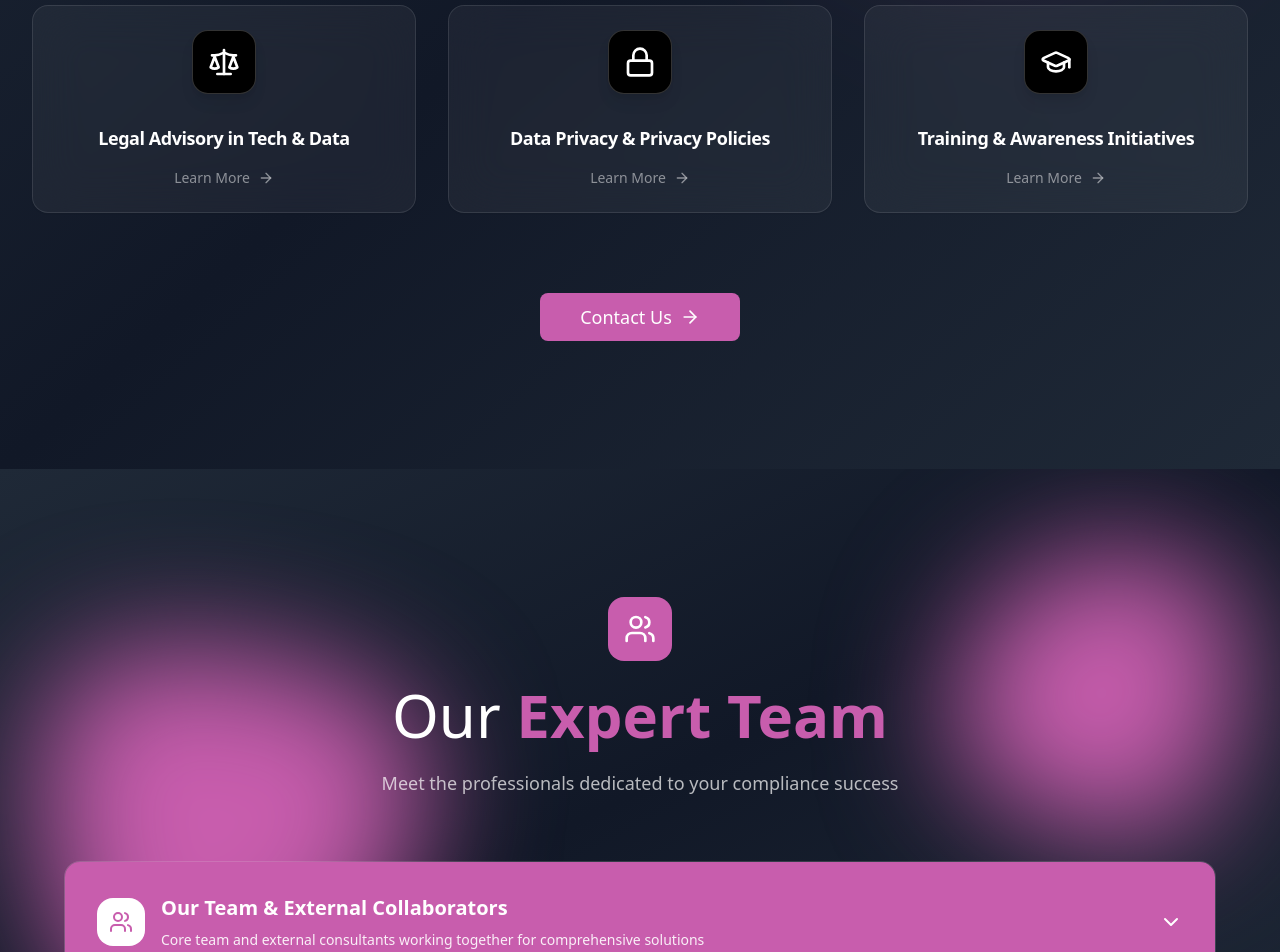
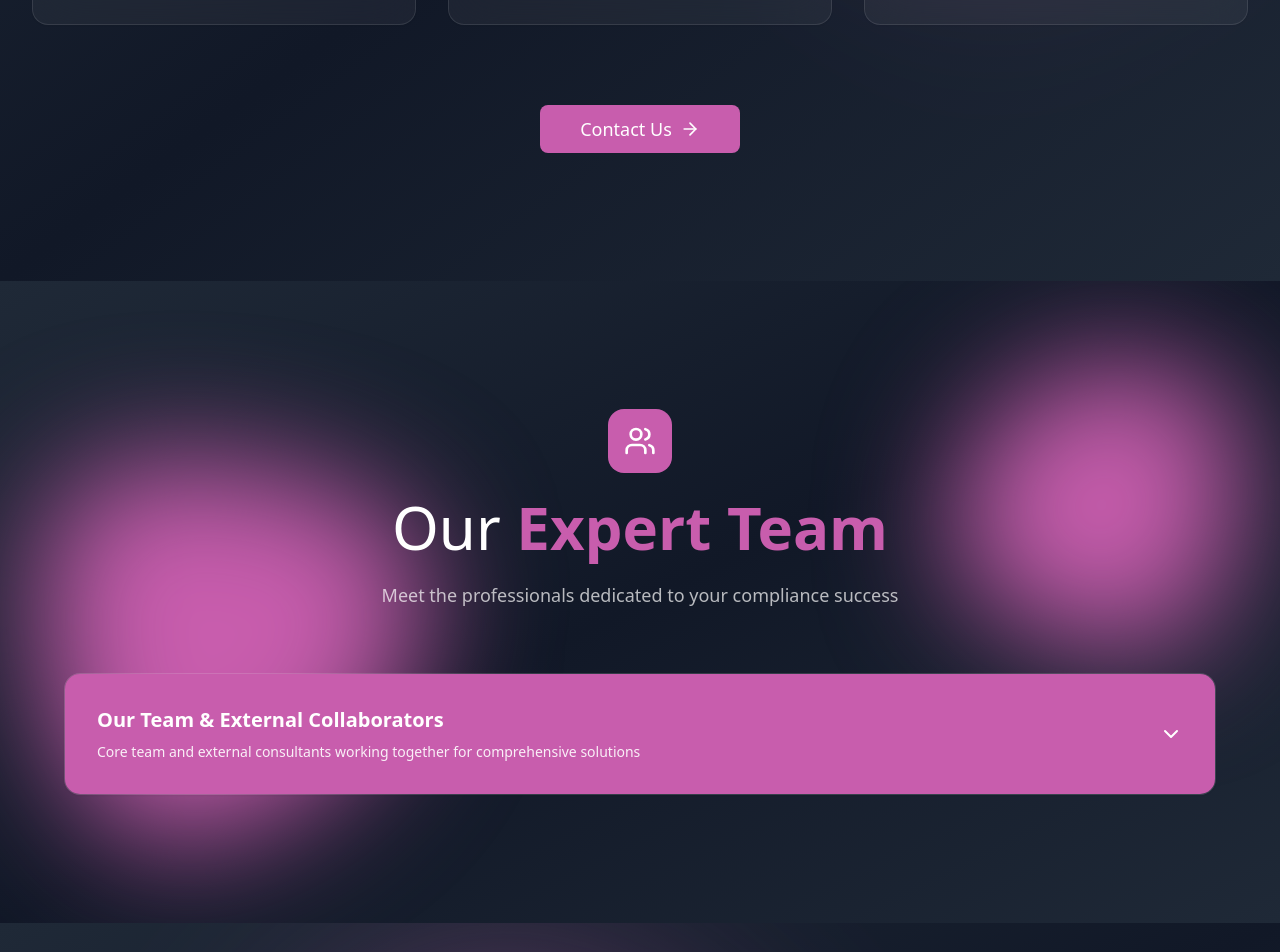
Before and after one commit to caonnis/cs, a React (Vite) app: page / in a window 1280 px wide. Shown: the part 1460-2412 px from the top of the page. Built offline with nearby package versions, Linux system fonts and the light colour scheme.

Commit message:
Remove icons, fix footer, implement real news feed

```diff
--- a/src/components/Contact.tsx
+++ b/src/components/Contact.tsx
@@ -83,9 +83,6 @@ export const Contact = () => {
               >
                 <Card className="group h-full border border-white/10 bg-white/5 backdrop-blur-xl hover:bg-white/10 transition-all duration-500 shadow-xl hover:shadow-2xl hover:shadow-[#c85dad]/20 rounded-2xl">
                   <CardHeader className="text-center pb-4">
-                    <div className="w-16 h-16 mx-auto mb-4 rounded-2xl bg-black border border-white/20 flex items-center justify-center group-hover:scale-110 transition-transform duration-300 backdrop-blur-sm">
-                      <Icon className="h-8 w-8 text-white" />
-                    </div>
                     <CardTitle className="text-xl font-bold text-white">
                       {method.title}
                     </CardTitle>
--- a/src/components/News.tsx
+++ b/src/components/News.tsx
@@ -1,4 +1,4 @@
-import { useState } from 'react';
+import { useState, useEffect } from 'react';
 import { motion } from 'framer-motion';
 import { Calendar, ExternalLink, Globe, TrendingUp, Shield, Cpu, Menu, X } from 'lucide-react';
 import { Card, CardContent, CardHeader, CardTitle } from '@/components/ui/card';
@@ -7,72 +7,15 @@ import { LanguageSelector } from '@/components/LanguageSelector';
 import { useLanguage } from '@/hooks/useLanguage';
 
 interface NewsItem {
-  id: string;
-  titleKey: string;
-  descriptionKey: string;
-  category: 'ai' | 'compliance' | 'tech';
-  date: string;
-  readTime: string;
-  imageUrl: string;
-  externalUrl?: string;
+  title: string;
+  description: string;
+  url: string;
+  urlToImage: string;
+  publishedAt: string;
+  source: {
+    name: string;
+  };
 }
-
-const newsData: NewsItem[] = [
-  {
-    id: '1',
-    titleKey: 'news.ai.gdpr-compliance',
-    descriptionKey: 'news.ai.gdpr-compliance.desc',
-    category: 'ai',
-    date: '2024-12-20',
-    readTime: '5 min',
-    imageUrl: 'https://images.pexels.com/photos/8386440/pexels-photo-8386440.jpeg?auto=compress&cs=tinysrgb&w=800'
-  },
-  {
-    id: '2',
-    titleKey: 'news.compliance.data-protection',
-    descriptionKey: 'news.compliance.data-protection.desc',
-    category: 'compliance',
-    date: '2024-12-18',
-    readTime: '7 min',
-    imageUrl: 'https://images.pexels.com/photos/60504/security-protection-anti-virus-software-60504.jpeg?auto=compress&cs=tinysrgb&w=800'
-  },
-  {
-    id: '3',
-    titleKey: 'news.tech.blockchain-regulations',
-    descriptionKey: 'news.tech.blockchain-regulations.desc',
-    category: 'tech',
-    date: '2024-12-15',
-    readTime: '6 min',
-    imageUrl: 'https://images.pexels.com/photos/844124/pexels-photo-844124.jpeg?auto=compress&cs=tinysrgb&w=800'
-  },
-  {
-    id: '4',
-    titleKey: 'news.ai.ethics-framework',
-    descriptionKey: 'news.ai.ethics-framework.desc',
-    category: 'ai',
-    date: '2024-12-12',
-    readTime: '8 min',
-    imageUrl: 'https://images.pexels.com/photos/3861969/pexels-photo-3861969.jpeg?auto=compress&cs=tinysrgb&w=800'
-  },
-  {
-    id: '5',
-    titleKey: 'news.compliance.human-rights',
-    descriptionKey: 'news.compliance.human-rights.desc',
-    category: 'compliance',
-    date: '2024-12-10',
-    readTime: '6 min',
-    imageUrl: 'https://images.pexels.com/photos/3184465/pexels-photo-3184465.jpeg?auto=compress&cs=tinysrgb&w=800'
-  },
-  {
-    id: '6',
-    titleKey: 'news.tech.cybersecurity-trends',
-    descriptionKey: 'news.tech.cybersecurity-trends.desc',
-    category: 'tech',
-    date: '2024-12-08',
-    readTime: '5 min',
-    imageUrl: 'https://images.pexels.com/photos/60504/security-protection-anti-virus-software-60504.jpeg?auto=compress&cs=tinysrgb&w=800'
-  }
-];
 
 const categoryIcons = {
   ai: Cpu,
@@ -94,10 +37,10 @@ export const News = ({ onNavigateToHome }: NewsProps) => {
   const { t } = useLanguage();
   const [selectedCategory, setSelectedCategory] = useState<string>('all');
   const [isMenuOpen, setIsMenuOpen] = useState(false);
-
-  const filteredNews = selectedCategory === 'all'
-    ? newsData
-    : newsData.filter(item => item.category === selectedCategory);
+  const [newsItems, setNewsItems] = useState<NewsItem[]>([]);
+  const [loading, setLoading] = useState(true);
+  const [page, setPage] = useState(1);
+  const [hasMore, setHasMore] = useState(true);
 
   const navItems = [
     { key: 'nav.home', action: () => onNavigateToHome?.() },
@@ -105,6 +48,119 @@ export const News = ({ onNavigateToHome }: NewsProps) => {
     { key: 'nav.about', action: () => onNavigateToHome?.() },
     { key: 'nav.contact', action: () => onNavigateToHome?.() },
   ];
+
+  const fetchNews = async (pageNum: number = 1, category: string = 'all') => {
+    try {
+      setLoading(true);
+
+      // Define search queries based on category
+      const queries = {
+        all: 'artificial intelligence OR data privacy OR compliance OR cybersecurity',
+        ai: 'artificial intelligence OR machine learning OR AI ethics',
+        compliance: 'data privacy OR GDPR OR compliance OR data protection',
+        tech: 'cybersecurity OR blockchain OR technology regulation'
+      };
+
+      const query = queries[category as keyof typeof queries] || queries.all;
+
+      // Using NewsAPI (you'll need to get a free API key from newsapi.org)
+      const apiKey = 'YOUR_NEWS_API_KEY'; // Replace with actual API key
+      const url = `https://newsapi.org/v2/everything?q=${encodeURIComponent(query)}&language=en&sortBy=publishedAt&page=${pageNum}&pageSize=6&apiKey=${apiKey}`;
+
+      // For demo purposes, we'll use mock data since we don't have an API key
+      const mockNews: NewsItem[] = [
+        {
+          title: "AI Regulation Framework 2025: New Guidelines for Ethical AI Development",
+          description: "European Union releases comprehensive guidelines for AI systems compliance with GDPR, focusing on data minimization and algorithmic transparency in machine learning applications.",
+          url: "#",
+          urlToImage: "https://images.pexels.com/photos/8386440/pexels-photo-8386440.jpeg?auto=compress&cs=tinysrgb&w=800",
+          publishedAt: "2024-12-20T10:00:00Z",
+          source: { name: "Tech Compliance Today" }
+        },
+        {
+          title: "Global Data Protection Trends: What Companies Need to Know in 2025",
+          description: "Analysis of emerging data protection regulations worldwide and their impact on multinational corporations and cross-border data transfers.",
+          url: "#",
+          urlToImage: "https://images.pexels.com/photos/60504/security-protection-anti-virus-software-60504.jpeg?auto=compress&cs=tinysrgb&w=800",
+          publishedAt: "2024-12-18T14:30:00Z",
+          source: { name: "Privacy Law Review" }
+        },
+        {
+          title: "Blockchain Technology Regulations: A Comprehensive Legal Overview",
+          description: "Latest developments in blockchain regulations across different jurisdictions and their implications for businesses adopting distributed ledger technologies.",
+          url: "#",
+          urlToImage: "https://images.pexels.com/photos/844124/pexels-photo-844124.jpeg?auto=compress&cs=tinysrgb&w=800",
+          publishedAt: "2024-12-15T09:15:00Z",
+          source: { name: "Blockchain Legal News" }
+        },
+        {
+          title: "Building Ethical AI: New Framework for Responsible Development",
+          description: "Industry leaders collaborate to establish comprehensive ethical guidelines for AI development, addressing bias, fairness, and accountability in machine learning systems.",
+          url: "#",
+          urlToImage: "https://images.pexels.com/photos/3861969/pexels-photo-3861969.jpeg?auto=compress&cs=tinysrgb&w=800",
+          publishedAt: "2024-12-12T16:45:00Z",
+          source: { name: "AI Ethics Journal" }
+        },
+        {
+          title: "Human Rights Due Diligence in the Digital Age",
+          description: "New standards for human rights impact assessments in technology companies, focusing on algorithmic decision-making and digital surveillance practices.",
+          url: "#",
+          urlToImage: "https://images.pexels.com/photos/3184465/pexels-photo-3184465.jpeg?auto=compress&cs=tinysrgb&w=800",
+          publishedAt: "2024-12-10T11:20:00Z",
+          source: { name: "Human Rights Tech" }
+        },
+        {
+          title: "Cybersecurity Trends 2025: Preparing for Next-Generation Threats",
+          description: "Emerging cybersecurity challenges and solutions, including AI-powered attacks, quantum computing threats, and zero-trust architecture implementations.",
+          url: "#",
+          urlToImage: "https://images.pexels.com/photos/60504/security-protection-anti-virus-software-60504.jpeg?auto=compress&cs=tinysrgb&w=800",
+          publishedAt: "2024-12-08T13:10:00Z",
+          source: { name: "Cybersecurity Weekly" }
+        }
+      ];
+
+      // Simulate API delay
+      await new Promise(resolve => setTimeout(resolve, 1000));
+
+      if (pageNum === 1) {
+        setNewsItems(mockNews);
+      } else {
+        // For demo, we'll add more mock articles for pagination
+        const moreNews = mockNews.map((item, index) => ({
+          ...item,
+          title: `${item.title} - Page ${pageNum}`,
+          publishedAt: new Date(Date.now() - (pageNum * 6 + index) * 24 * 60 * 60 * 1000).toISOString()
+        }));
+        setNewsItems(prev => [...prev, ...moreNews]);
+      }
+
+      // Simulate pagination limit
+      if (pageNum >= 3) {
+        setHasMore(false);
+      }
+
+    } catch (error) {
+      console.error('Error fetching news:', error);
+    } finally {
+      setLoading(false);
+    }
+  };
+
+  useEffect(() => {
+    setPage(1);
+    setHasMore(true);
+    fetchNews(1, selectedCategory);
+  }, [selectedCategory]);
+
+  const loadMore = () => {
+    if (!loading && hasMore) {
+      const nextPage = page + 1;
+      setPage(nextPage);
+      fetchNews(nextPage, selectedCategory);
+    }
+  };
+
+  const filteredNews = newsItems;
 
   return (
     <div className="min-h-screen bg-gradient-to-br from-gray-800 via-gray-900 to-gray-800 relative overflow-hidden">
@@ -198,7 +254,7 @@ export const News = ({ onNavigateToHome }: NewsProps) => {
       </motion.header>
 
       {/* Background decoration */}
-      <div className="absolute inset-0 opacity-2">
+      <div className="absolute inset-0 opacity-1">
         <div className="absolute top-20 right-10 w-96 h-96 bg-[#c85dad] blur-3xl" style={{ borderRadius: '60% 40% 30% 70% / 60% 30% 70% 40%' }}></div>
         <div className="absolute bottom-20 left-10 w-80 h-80 bg-[#c85dad] blur-3xl" style={{ borderRadius: '30% 70% 70% 30% / 30% 30% 70% 70%' }}></div>
       </div>
@@ -211,15 +267,6 @@ export const News = ({ onNavigateToHome }: NewsProps) => {
           transition={{ duration: 0.8 }}
           className="text-center mb-16"
         >
-          <motion.div
-            initial={{ scale: 0 }}
-            animate={{ scale: 1 }}
-            transition={{ delay: 0.2, type: "spring", stiffness: 200 }}
-            className="inline-flex items-center justify-center w-16 h-16 bg-[#c85dad] rounded-2xl mb-8"
-          >
-            <Globe className="w-8 h-8 text-white" />
-          </motion.div>
-
           <h1 className="text-4xl sm:text-5xl md:text-6xl font-light text-white mb-8">
             Latest <span className="font-bold text-[#c85dad]">News</span>
           </h1>
@@ -239,25 +286,30 @@ export const News = ({ onNavigateToHome }: NewsProps) => {
             <Button
               key={category}
               onClick={() => setSelectedCategory(category)}
-              variant={selectedCategory === category ? 'default' : 'outline'}
               className={`${
                 selectedCategory === category
                   ? 'bg-[#c85dad] text-white hover:bg-[#b84ca3] border-[#c85dad]'
                   : 'border-white/30 text-white hover:bg-[#c85dad]/20 hover:border-[#c85dad]/50 bg-black/20'
-              } rounded-lg transition-all duration-300 font-medium`}
+              } rounded-lg transition-all duration-300 font-medium border`}
             >
               {t(`news.category.${category}`)}
             </Button>
           ))}
         </motion.div>
 
+        {/* Loading State */}
+        {loading && newsItems.length === 0 && (
+          <div className="text-center py-12">
+            <div className="inline-block animate-spin rounded-full h-8 w-8 border-b-2 border-[#c85dad]"></div>
+            <p className="text-white/70 mt-4">Loading news...</p>
+          </div>
+        )}
+
         {/* News Grid */}
         <div className="grid grid-cols-1 md:grid-cols-2 lg:grid-cols-3 gap-8">
-          {filteredNews.map((item, index) => {
-            const CategoryIcon = categoryIcons[item.category];
-            return (
+          {filteredNews.map((item, index) => (
             <motion.div
-                key={item.id}
+              key={`${item.title}-${index}`}
               initial={{ opacity: 0, y: 30 }}
               animate={{ opacity: 1, y: 0 }}
               transition={{ duration: 0.6, delay: index * 0.1 }}
@@ -268,51 +320,43 @@ export const News = ({ onNavigateToHome }: NewsProps) => {
                 {/* Image */}
                 <div className="relative h-48 overflow-hidden">
                   <img
-                      src={item.imageUrl}
-                      alt={t(item.titleKey)}
+                    src={item.urlToImage || "https://images.pexels.com/photos/8386440/pexels-photo-8386440.jpeg?auto=compress&cs=tinysrgb&w=800"}
+                    alt={item.title}
                     className="w-full h-full object-cover transition-transform duration-500 group-hover:scale-110"
                   />
                   <div className="absolute inset-0 bg-black/20 group-hover:bg-black/10 transition-colors duration-300" />
-
-                    {/* Category Badge */}
-                    <div className={`absolute top-4 left-4 px-3 py-1 rounded-full border ${categoryColors[item.category]} backdrop-blur-sm`}>
-                      <div className="flex items-center space-x-2">
-                        <CategoryIcon className="h-3 w-3" />
-                        <span className="text-xs font-medium">{t(`news.category.${item.category}`)}</span>
-                      </div>
-                    </div>
                 </div>
 
                 <CardHeader className="pb-4">
                   <CardTitle className="text-lg font-bold text-white group-hover:text-[#c85dad] transition-colors duration-300 line-clamp-2">
-                      {t(item.titleKey)}
+                    {item.title}
                   </CardTitle>
                 </CardHeader>
 
                 <CardContent className="pt-0">
                   <p className="text-white/70 text-sm mb-4 line-clamp-3">
-                      {t(item.descriptionKey)}
+                    {item.description}
                   </p>
 
                   {/* Meta Info */}
                   <div className="flex items-center justify-between text-xs text-white/50">
                     <div className="flex items-center space-x-2">
                       <Calendar className="h-3 w-3" />
-                        <span>{new Date(item.date).toLocaleDateString()}</span>
+                      <span>{new Date(item.publishedAt).toLocaleDateString()}</span>
                     </div>
                     <div className="flex items-center space-x-2">
-                        <span>{item.readTime}</span>
+                      <span>{item.source.name}</span>
                       <ExternalLink className="h-3 w-3 group-hover:text-[#c85dad] transition-colors" />
                     </div>
                   </div>
                 </CardContent>
               </Card>
             </motion.div>
-            );
-          })}
+          ))}
         </div>
 
         {/* Load More Button */}
+        {hasMore && (
           <motion.div
             initial={{ opacity: 0 }}
             animate={{ opacity: 1 }}
@@ -320,12 +364,28 @@ export const News = ({ onNavigateToHome }: NewsProps) => {
             className="text-center mt-12"
           >
             <Button
-            variant="outline"
-            className="border-white/30 text-white hover:bg-[#c85dad]/20 hover:border-[#c85dad]/50 bg-black/20 px-8 py-3 rounded-lg font-medium"
+              onClick={loadMore}
+              disabled={loading}
+              className="border-white/30 text-white hover:bg-[#c85dad]/20 hover:border-[#c85dad]/50 bg-black/20 px-8 py-3 rounded-lg font-medium border transition-all duration-300"
             >
-            {t('news.loadMore')}
+              {loading ? (
+                <div className="flex items-center">
+                  <div className="animate-spin rounded-full h-4 w-4 border-b-2 border-white mr-2"></div>
+                  Loading...
+                </div>
+              ) : (
+                t('news.loadMore')
+              )}
             </Button>
           </motion.div>
+        )}
+
+        {/* No more articles message */}
+        {!hasMore && newsItems.length > 0 && (
+          <div className="text-center mt-12">
+            <p className="text-white/50">No more articles to load</p>
+          </div>
+        )}
       </div>
     </div>
   );
--- a/src/components/Services.tsx
+++ b/src/components/Services.tsx
@@ -156,14 +156,6 @@ export const Services = () => {
               >
                 <Card className="h-full border border-white/10 bg-white/5 backdrop-blur-xl hover:bg-white/10 transition-all duration-500 overflow-hidden relative group-hover:shadow-2xl group-hover:shadow-[#c85dad]/20 rounded-2xl">
                   <CardHeader className="text-center pb-4 relative z-10">
-                    <motion.div
-                      whileHover={{ scale: 1.1, rotate: 5 }}
-                      transition={{ type: "spring", stiffness: 300 }}
-                      className="w-16 h-16 mx-auto mb-6 rounded-2xl bg-black border border-white/20 flex items-center justify-center shadow-lg group-hover:shadow-xl transition-shadow duration-300"
-                    >
-                      <Icon className="h-8 w-8 text-white" />
-                    </motion.div>
-
                     <CardTitle className="text-lg font-bold text-white group-hover:text-[#c85dad] transition-all duration-300">
                       {t(service.titleKey)}
                     </CardTitle>
--- a/src/components/Team.tsx
+++ b/src/components/Team.tsx
@@ -110,9 +110,6 @@ export const Team = () => {
             >
               <div className="flex items-center justify-between">
                 <div className="flex items-center">
-                  <div className="w-12 h-12 bg-white rounded-2xl flex items-center justify-center mr-4">
-                    <Users className="h-6 w-6 text-[#c85dad]" />
-                  </div>
                   <div>
                     <h3 className="text-xl font-bold mb-2">
                       {t('team.collaborators.title')}
```
Also changed, not shown: src/components/Footer.tsx (+5 -8 lines). Lines whose indentation alone changed are shown as unchanged.
